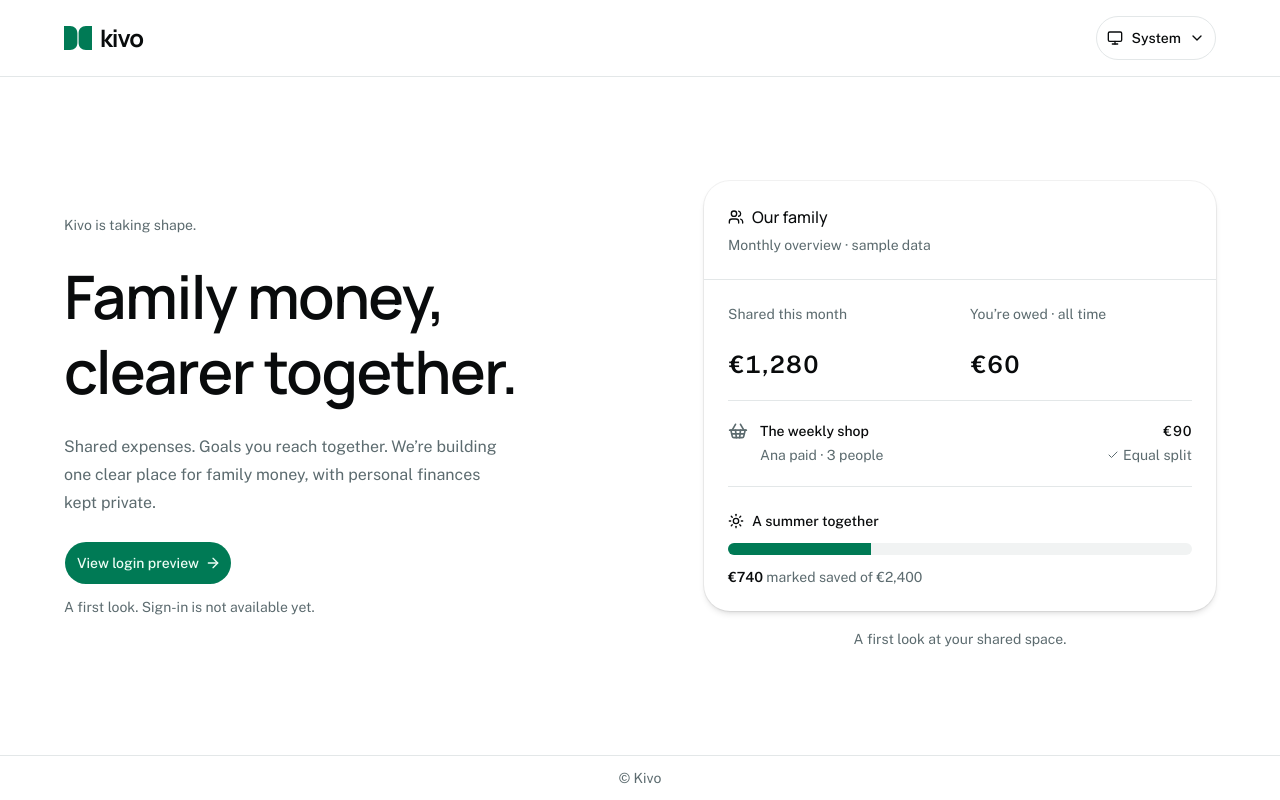
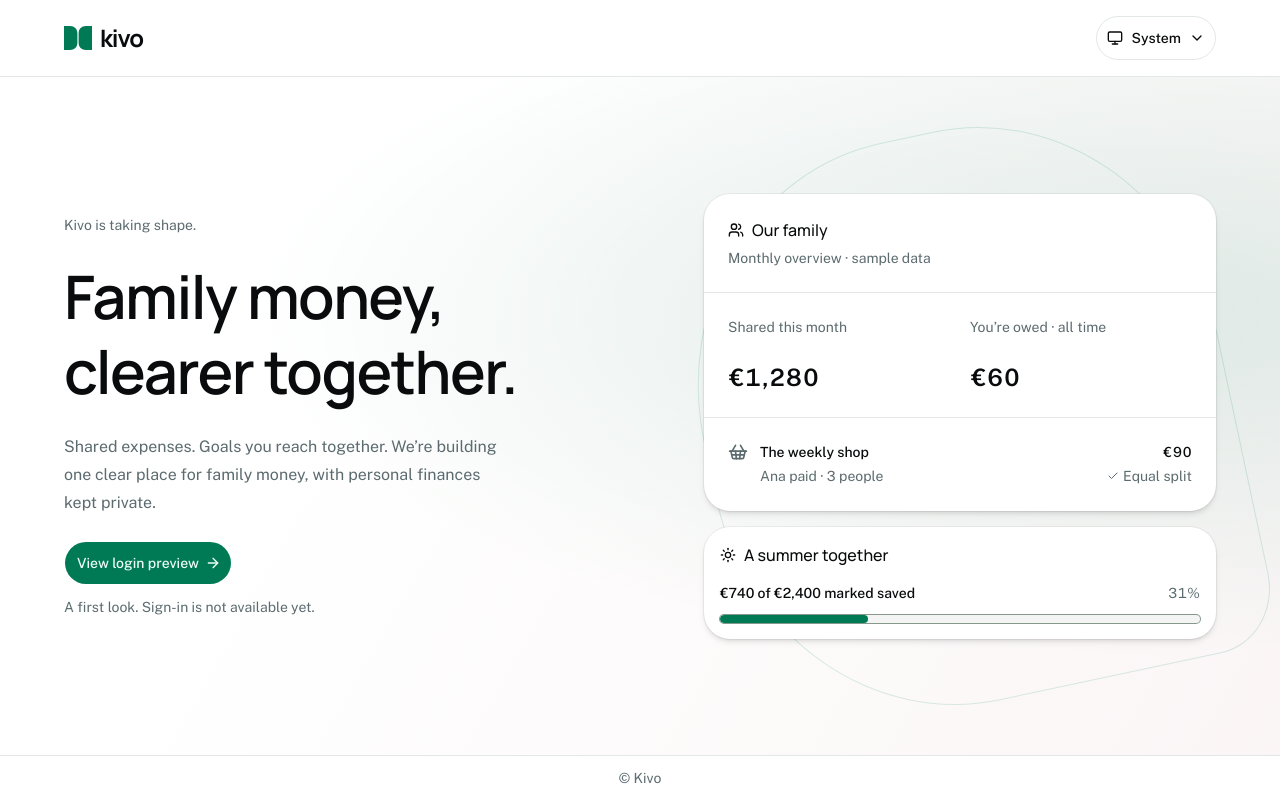
Before and after one commit to adryeeel/kivo, a Next.js app in the folder apps/web/: page / in a window 1280 px wide. Built offline with nearby package versions, Linux system fonts and the light colour scheme.

Commit message:
fix(ui): strengthen hero depth and progress contrast

```diff
--- a/apps/web/src/parts/home/page.tsx
+++ b/apps/web/src/parts/home/page.tsx
@@ -10,8 +10,9 @@ import { FamilyPreview } from '@/parts/home/preview';
 export function HomePage() {
     return (
         <SiteShell>
-            <main className='flex min-w-0 items-center px-6 py-10 lg:px-12 lg:py-14 xl:px-16'>
-                <div className='mx-auto grid w-full max-w-6xl items-center gap-10 lg:grid-cols-2 lg:gap-16'>
+            <main className='hero-surface relative isolate flex min-w-0 items-center px-6 py-10 lg:px-12 lg:py-14 xl:px-16'>
+                <div aria-hidden='true' className='hero-backdrop' />
+                <div className='relative mx-auto grid w-full max-w-6xl items-center gap-10 lg:grid-cols-2 lg:gap-16'>
                     <div className='hero-enter flex min-w-0 flex-col items-start gap-6'>
                         <p className='text-muted-foreground text-sm'>Kivo is taking shape.</p>
                         <h1 className='font-heading max-w-full text-4xl leading-tight font-semibold tracking-tight wrap-anywhere sm:text-5xl xl:text-6xl'>
--- a/apps/web/src/parts/home/preview/components/expense.tsx
+++ b/apps/web/src/parts/home/preview/components/expense.tsx
@@ -2,7 +2,7 @@ import { CheckIcon, ShoppingBasketIcon } from '@kivo/ui/icons/symbols';
 
 export function PreviewExpense() {
     return (
-        <div className='grid grid-cols-[auto_1fr_auto] items-start gap-3'>
+        <div className='grid w-full grid-cols-[auto_1fr_auto] items-start gap-3'>
             <ShoppingBasketIcon
                 className='text-muted-foreground size-5 shrink-0'
                 aria-hidden='true'
--- a/apps/web/src/parts/home/preview/components/goal.tsx
+++ b/apps/web/src/parts/home/preview/components/goal.tsx
@@ -1,22 +1,27 @@
 import { SunIcon } from '@kivo/ui/icons/symbols';
-import { CardFooter } from '@kivo/ui/primitive/card';
-import { Progress } from '@kivo/ui/primitive/progress';
+import { Card, CardTitle, CardHeader, CardContent } from '@kivo/ui/primitive/card';
+import { Progress, ProgressLabel, ProgressValue } from '@kivo/ui/primitive/progress';
 
 export function PreviewGoal() {
     return (
-        <CardFooter className='flex-col items-stretch gap-3'>
-            <p className='flex items-center gap-2 font-medium'>
-                <SunIcon className='size-4' aria-hidden='true' /> A summer together
-            </p>
-            <Progress
-                value={740}
-                max={2400}
-                aria-label='Summer goal'
-                aria-valuetext='740 euros marked saved toward 2,400 euros'
-            />
-            <p className='text-muted-foreground text-sm'>
-                <span className='text-foreground font-semibold'>€740</span> marked saved of €2,400
-            </p>
-        </CardFooter>
+        <Card size='sm'>
+            <CardHeader>
+                <CardTitle className='flex items-center gap-2'>
+                    <SunIcon className='size-4' aria-hidden='true' /> A summer together
+                </CardTitle>
+            </CardHeader>
+            <CardContent>
+                <Progress
+                    value={740}
+                    max={2400}
+                    aria-valuetext='740 euros marked saved toward 2,400 euros'
+                >
+                    <ProgressLabel>
+                        <span className='sr-only'>Summer goal: </span>€740 of €2,400 marked saved
+                    </ProgressLabel>
+                    <ProgressValue />
+                </Progress>
+            </CardContent>
+        </Card>
     );
 }
--- a/apps/web/src/parts/home/preview/family-preview.tsx
+++ b/apps/web/src/parts/home/preview/family-preview.tsx
@@ -1,6 +1,12 @@
 import { UsersIcon } from '@kivo/ui/icons/symbols';
-import { Separator } from '@kivo/ui/primitive/separator';
-import { Card, CardTitle, CardHeader, CardContent, CardDescription } from '@kivo/ui/primitive/card';
+import {
+    Card,
+    CardTitle,
+    CardHeader,
+    CardFooter,
+    CardContent,
+    CardDescription,
+} from '@kivo/ui/primitive/card';
 
 import { PreviewGoal } from '@/parts/home/preview/components/goal';
 import { PreviewSummary } from '@/parts/home/preview/components/summary';
@@ -10,27 +16,23 @@ export function FamilyPreview() {
     return (
         <aside
             aria-label='A preview of your family space'
-            className='w-full max-w-lg min-w-0 justify-self-center lg:justify-self-end'
+            className='flex w-full max-w-lg min-w-0 flex-col gap-4 justify-self-center lg:justify-self-end'
         >
             <Card className='gap-6 shadow-md'>
-                <CardHeader>
+                <CardHeader className='border-b'>
                     <CardTitle className='flex items-center gap-2 text-base'>
                         <UsersIcon className='size-4' aria-hidden='true' /> Our family
                     </CardTitle>
                     <CardDescription>Monthly overview · sample data</CardDescription>
                 </CardHeader>
-                <Separator />
-                <CardContent className='flex flex-col gap-5'>
+                <CardContent>
                     <PreviewSummary />
-                    <Separator />
+                </CardContent>
+                <CardFooter className='border-t'>
                     <PreviewExpense />
-                    <Separator />
-                </CardContent>
-                <PreviewGoal />
+                </CardFooter>
             </Card>
-            <p className='text-muted-foreground mt-4 text-center text-sm leading-6'>
-                A first look at your shared space.
-            </p>
+            <PreviewGoal />
         </aside>
     );
 }
--- a/packages/ui/src/components/primitive/progress.tsx
+++ b/packages/ui/src/components/primitive/progress.tsx
@@ -23,7 +23,7 @@ function ProgressTrack({ className, ...props }: ProgressPrimitive.Track.Props) {
     return (
         <ProgressPrimitive.Track
             className={cn(
-                'bg-muted relative flex h-3 w-full items-center overflow-x-hidden rounded-full',
+                'bg-secondary ring-input relative flex h-2 w-full items-center overflow-hidden rounded-full ring-1',
                 className,
             )}
             data-slot='progress-track'
@@ -36,7 +36,7 @@ function ProgressIndicator({ className, ...props }: ProgressPrimitive.Indicator.
     return (
         <ProgressPrimitive.Indicator
             data-slot='progress-indicator'
-            className={cn('bg-primary h-full', className)}
+            className={cn('bg-primary h-full rounded-full', className)}
             {...props}
         />
     );
--- a/packages/ui/src/styles/global.css
+++ b/packages/ui/src/styles/global.css
@@ -47,19 +47,19 @@ body {
 }
 
 .dark {
-    --background: #1c1d21;
+    --background: #090b0a;
     --foreground: oklch(0.987 0.002 197.1);
-    --card: #24262b;
+    --card: #121714;
     --card-foreground: oklch(0.987 0.002 197.1);
-    --popover: #24262b;
+    --popover: #121714;
     --popover-foreground: oklch(0.987 0.002 197.1);
     --primary: oklch(0.765 0.177 163.223);
     --primary-foreground: #17231e;
     --secondary: oklch(0.274 0.006 286.033);
     --secondary-foreground: oklch(0.985 0 0);
-    --muted: #24262b;
+    --muted: #19201c;
     --muted-foreground: oklch(0.723 0.014 214.4);
-    --accent: #2b2d33;
+    --accent: #202a24;
     --accent-foreground: oklch(0.987 0.002 197.1);
     --destructive: oklch(0.704 0.191 22.216);
     --border: oklch(1 0 0 / 10%);
@@ -145,6 +145,35 @@ body {
 }
 
 @layer components {
+    .hero-surface {
+        background:
+            radial-gradient(
+                ellipse at 88% 35%,
+                color-mix(in oklch, var(--primary) 12%, transparent),
+                transparent 55%
+            ),
+            linear-gradient(
+                120deg,
+                var(--background) 30%,
+                color-mix(in oklch, var(--primary) 5%, var(--background))
+            );
+    }
+    .hero-backdrop {
+        position: absolute;
+        inset: 0;
+        z-index: -1;
+        overflow: clip;
+        pointer-events: none;
+    }
+    .hero-backdrop::before {
+        content: '';
+        position: absolute;
+        inset: 8% 4% 8% 55%;
+        border: 1px solid color-mix(in oklch, var(--primary) 14%, transparent);
+        border-radius: 45% 45% 12% 45%;
+        transform: rotate(-12deg);
+        pointer-events: none;
+    }
     .hero-enter {
         transition:
             opacity 250ms var(--ease-out),
```
Also changed, not shown: 2 other files (tests, documents, lock files or other folders).
